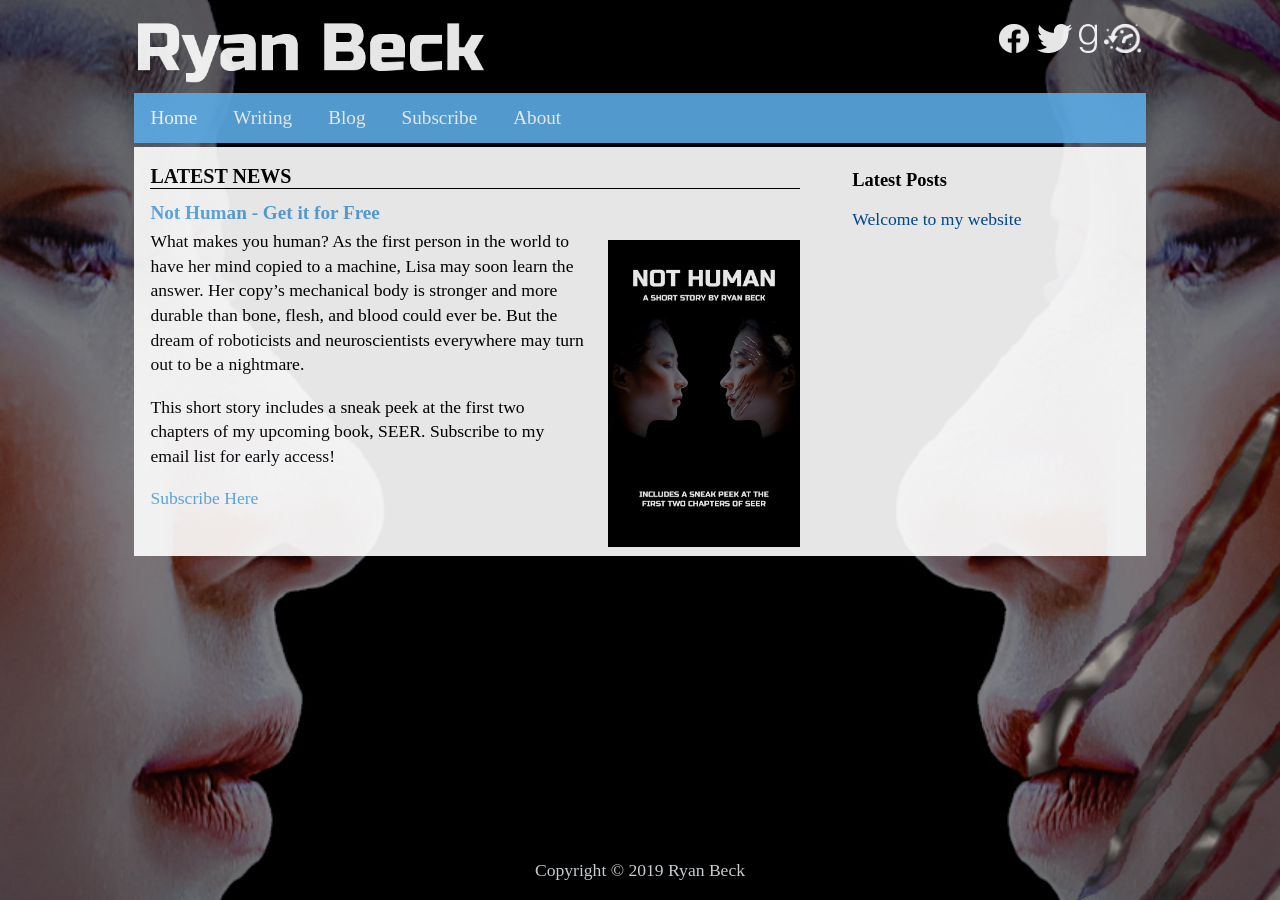
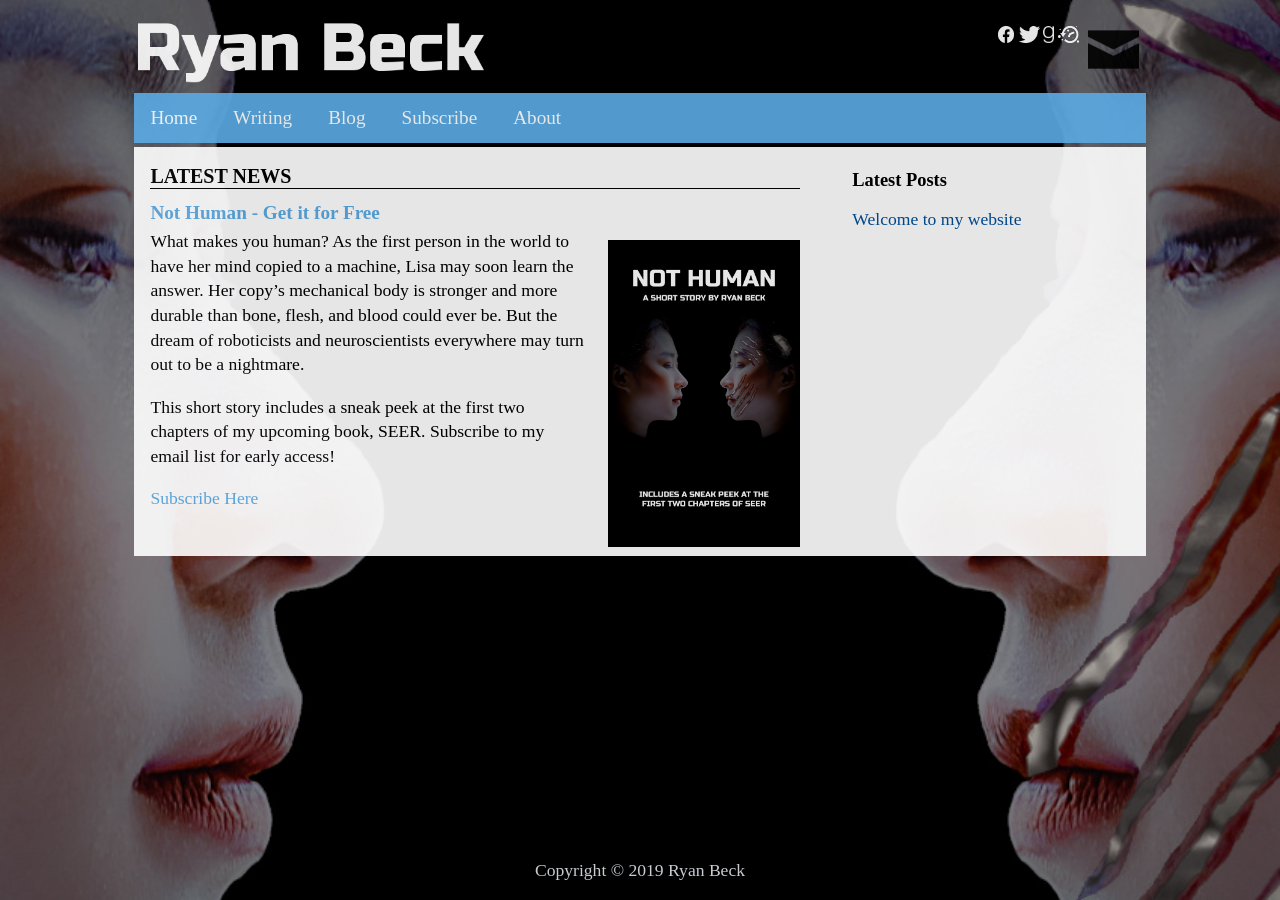
Before and after one commit to ryooan/ryooan.github.io, a Jekyll site: the page built from index.html, in a window 1280 px wide. Built offline with Jekyll 4.4.1, drawn with Linux system fonts in a browser that asks for light colours.

Commit message:
Update top.html

```diff
--- a/_includes/top.html
+++ b/_includes/top.html
@@ -17,6 +17,9 @@
 			<div class="img4">
 				<a href="https://mewe.com/profile/5bbfed7170fb13619fe8d9c8" class="soca"><img class="icon" src="/images/mewe.PNG" alt="MeWe" style="width:100%"></a>
 			</div>
+			<div class="img5">
+				<a href="mailto:ryanbeckauthor@gmail.com" class="soca"><img class="icon" src="/images/envelope.png" alt="Email" style="width:100%"></a>
+			</div>
 		</div>
 	</div>
 </div>
```
